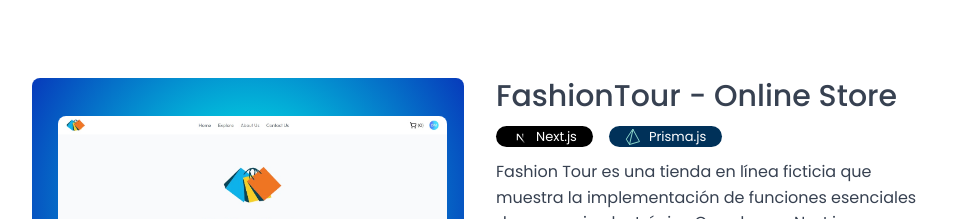
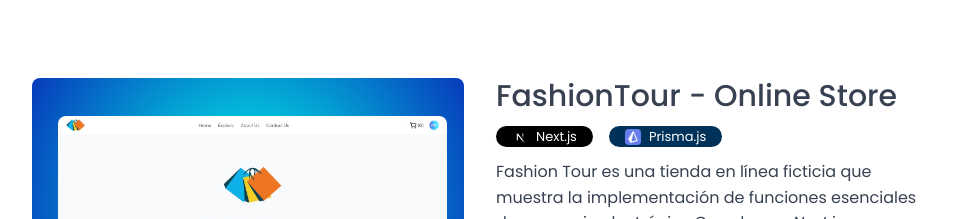
Before and after one commit to dmedinasm/miportfoliowebnextjs, a Next.js app: page / in a window 1280 px wide. Shown: the part 1980-2199 px from the top of the page, without its empty margins (160-1115 px from the left). Built offline with nearby package versions, Linux system fonts and the light colour scheme.

Commit message:
Cambio en logo de tag Prisma

```diff
--- a/src/tagstack.ts
+++ b/src/tagstack.ts
@@ -30,7 +30,7 @@
   Prisma: {
     name: 'Prisma.js',
     bgColor: '#003159',
-    icon: '/CatppuccinPrisma.svg'
+    icon: '/SkillIconsPrisma.svg'
   }
 
 }
```
Also changed, not shown: public/SkillIconsPrisma.svg (added).
